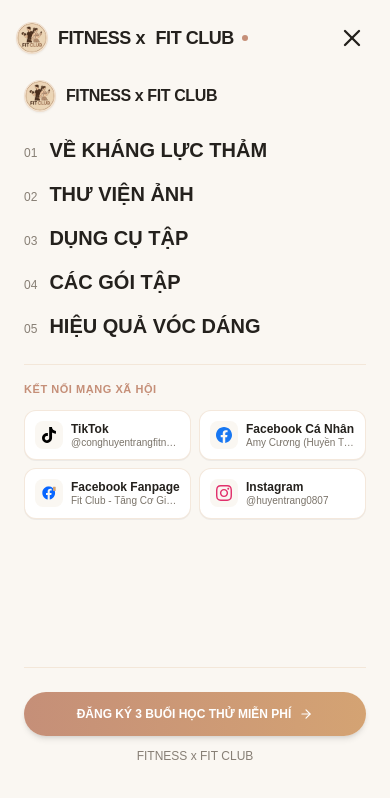
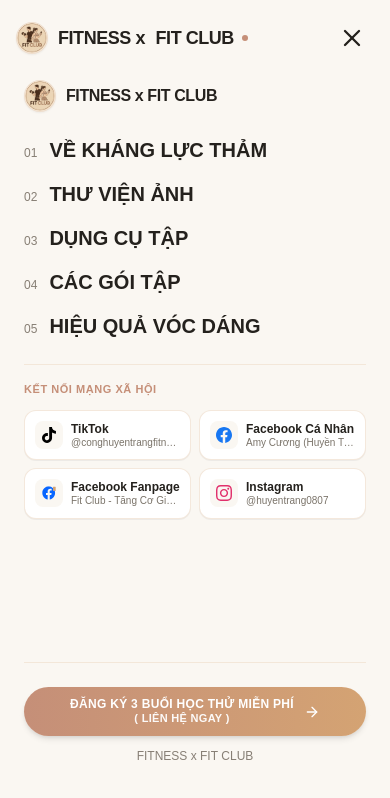
Before and after one commit to conghuyentrangfitness-lab/huyentrangfitness, a Next.js app: page / in a window 390 px wide. Both pictures are taken after a click on the button "Mở menu". Shown: the top 798 px of the page. Built offline with nearby package versions, Linux system fonts and the light colour scheme; a web font is replaced by a local one.

Commit message:
Cập nhật chữ nút đăng ký thành 2 dòng trên mobile: ĐĂNG KÝ 3 BUỔI HỌC THỬ MIỄN PHÍ ( LIÊN HỆ NGAY )

```diff
--- a/src/components/FinalCTASection.tsx
+++ b/src/components/FinalCTASection.tsx
@@ -41,10 +41,15 @@
         {/* The CTA Button */}
         <a
           href="tel:0913234323"
-          className="group inline-flex items-center justify-center gap-2 sm:gap-3 px-3.5 sm:px-12 py-3.5 sm:py-5 rounded-full bg-gradient-to-r from-[#C58F78] to-[#D4A373] text-white font-sans-clean font-bold sm:font-medium text-[11px] min-[390px]:text-xs sm:text-base tracking-normal sm:tracking-wide shadow-[0_8px_30px_rgba(197,143,120,0.45)] hover:shadow-[0_12px_40px_rgba(197,143,120,0.6)] hover:scale-[1.03] transition-all duration-300 text-center max-w-full"
+          className="group inline-flex items-center justify-center gap-2.5 sm:gap-3 px-5 sm:px-12 py-3 sm:py-5 rounded-full bg-gradient-to-r from-[#C58F78] to-[#D4A373] text-white font-sans-clean font-bold sm:font-medium text-xs sm:text-base tracking-wide shadow-[0_8px_30px_rgba(197,143,120,0.45)] hover:shadow-[0_12px_40px_rgba(197,143,120,0.6)] hover:scale-[1.03] transition-all duration-300 text-center max-w-full"
         >
-          <span className="whitespace-nowrap">ĐĂNG KÝ 3 BUỔI HỌC THỬ MIỄN PHÍ ( LIÊN HỆ )</span>
-          <ArrowRight className="w-3.5 h-3.5 sm:w-5 sm:h-5 shrink-0 group-hover:translate-x-1.5 transition-transform duration-300" />
+          <span className="flex flex-col sm:inline-flex sm:flex-row items-center justify-center leading-tight">
+            <span className="whitespace-nowrap">ĐĂNG KÝ 3 BUỔI HỌC THỬ MIỄN PHÍ</span>
+            <span className="whitespace-nowrap sm:ml-1.5 text-[11px] sm:text-sm font-semibold sm:font-bold opacity-95">
+              ( LIÊN HỆ NGAY )
+            </span>
+          </span>
+          <ArrowRight className="w-4 h-4 sm:w-5 sm:h-5 shrink-0 group-hover:translate-x-1.5 transition-transform duration-300" />
         </a>
 
         {/* 🛡️ Cam Kết Hoàn Tiền 100% */}
--- a/src/components/HeroSection.tsx
+++ b/src/components/HeroSection.tsx
@@ -87,10 +87,15 @@
         <div className="mt-9 flex flex-wrap items-center gap-4">
           <a
             href="#consultation-form"
-            className="inline-flex items-center justify-center gap-2 sm:gap-2.5 px-3.5 sm:px-8 py-3.5 rounded-full bg-gradient-to-r from-[#C58F78] to-[#D4A373] text-white text-[11px] min-[390px]:text-xs sm:text-sm font-bold tracking-normal sm:tracking-wide shadow-[0_6px_25px_rgba(197,143,120,0.4)] hover:shadow-[0_8px_30px_rgba(197,143,120,0.55)] transition-all duration-300 hover:scale-[1.02] max-w-full"
+            className="inline-flex items-center justify-center gap-2.5 px-5 sm:px-8 py-2.5 sm:py-3.5 rounded-full bg-gradient-to-r from-[#C58F78] to-[#D4A373] text-white text-xs sm:text-sm font-bold tracking-wide shadow-[0_6px_25px_rgba(197,143,120,0.4)] hover:shadow-[0_8px_30px_rgba(197,143,120,0.55)] transition-all duration-300 hover:scale-[1.02] max-w-full text-center"
           >
-            <span className="whitespace-nowrap">ĐĂNG KÝ 3 BUỔI HỌC THỬ MIỄN PHÍ ( LIÊN HỆ )</span>
-            <Sparkles className="w-3.5 h-3.5 sm:w-4 sm:h-4 shrink-0" />
+            <span className="flex flex-col sm:inline-flex sm:flex-row items-center justify-center leading-tight">
+              <span className="whitespace-nowrap">ĐĂNG KÝ 3 BUỔI HỌC THỬ MIỄN PHÍ</span>
+              <span className="whitespace-nowrap sm:ml-1.5 text-[11px] sm:text-xs font-semibold sm:font-bold opacity-95">
+                ( LIÊN HỆ NGAY )
+              </span>
+            </span>
+            <Sparkles className="w-4 h-4 shrink-0" />
           </a>
 
           <a
--- a/src/components/MembershipSection.tsx
+++ b/src/components/MembershipSection.tsx
@@ -342,10 +342,15 @@
                 e.preventDefault();
                 handleSelectPackageAndScroll("trial-3-sessions");
               }}
-              className="inline-flex items-center justify-center gap-2 sm:gap-3 px-3.5 sm:px-8 py-3.5 sm:py-4 rounded-full bg-gradient-to-r from-[#C58F78] to-[#D4A373] text-white font-sans-clean font-bold text-[11px] min-[390px]:text-xs sm:text-sm tracking-normal sm:tracking-wider shadow-lg hover:shadow-xl hover:scale-105 transition-all duration-300 cursor-pointer max-w-full"
+              className="inline-flex items-center justify-center gap-2.5 sm:gap-3 px-5 sm:px-8 py-2.5 sm:py-4 rounded-full bg-gradient-to-r from-[#C58F78] to-[#D4A373] text-white font-sans-clean font-bold text-xs sm:text-sm tracking-wide sm:tracking-wider shadow-lg hover:shadow-xl hover:scale-105 transition-all duration-300 cursor-pointer max-w-full text-center"
             >
-              <span className="whitespace-nowrap">ĐĂNG KÝ 3 BUỔI HỌC THỬ MIỄN PHÍ ( LIÊN HỆ )</span>
-              <ArrowRight className="w-3.5 h-3.5 sm:w-4 sm:h-4 shrink-0" />
+              <span className="flex flex-col sm:inline-flex sm:flex-row items-center justify-center leading-tight">
+                <span className="whitespace-nowrap">ĐĂNG KÝ 3 BUỔI HỌC THỬ MIỄN PHÍ</span>
+                <span className="whitespace-nowrap sm:ml-1.5 text-[11px] sm:text-xs font-semibold sm:font-bold opacity-95">
+                  ( LIÊN HỆ NGAY )
+                </span>
+              </span>
+              <ArrowRight className="w-4 h-4 shrink-0" />
             </a>
           </div>
         </div>
--- a/src/components/Navbar.tsx
+++ b/src/components/Navbar.tsx
@@ -262,10 +262,15 @@
           <a
             href="#consultation-form"
             onClick={(e) => handleMobileNavClick(e, "#consultation-form")}
-            className="flex items-center justify-center gap-2 w-full py-3.5 px-3 rounded-full bg-gradient-to-r from-[#C58F78] to-[#D4A373] text-white font-bold tracking-normal sm:tracking-wider text-[11px] min-[390px]:text-xs shadow-md text-center cursor-pointer"
+            className="flex items-center justify-center gap-2.5 w-full py-2.5 px-4 rounded-full bg-gradient-to-r from-[#C58F78] to-[#D4A373] text-white font-bold tracking-wide text-xs shadow-md text-center cursor-pointer"
           >
-            <span className="whitespace-nowrap">ĐĂNG KÝ 3 BUỔI HỌC THỬ MIỄN PHÍ</span>
-            <ArrowRight className="w-3.5 h-3.5 sm:w-4 sm:h-4 shrink-0" />
+            <span className="flex flex-col items-center justify-center leading-tight">
+              <span className="whitespace-nowrap">ĐĂNG KÝ 3 BUỔI HỌC THỬ MIỄN PHÍ</span>
+              <span className="whitespace-nowrap text-[11px] font-semibold opacity-95">
+                ( LIÊN HỆ NGAY )
+              </span>
+            </span>
+            <ArrowRight className="w-4 h-4 shrink-0" />
           </a>
           <div className="text-center text-xs text-[#877F75] whitespace-nowrap">
             FITNESS x&nbsp;<span className="whitespace-nowrap">FIT&nbsp;CLUB</span>
```
